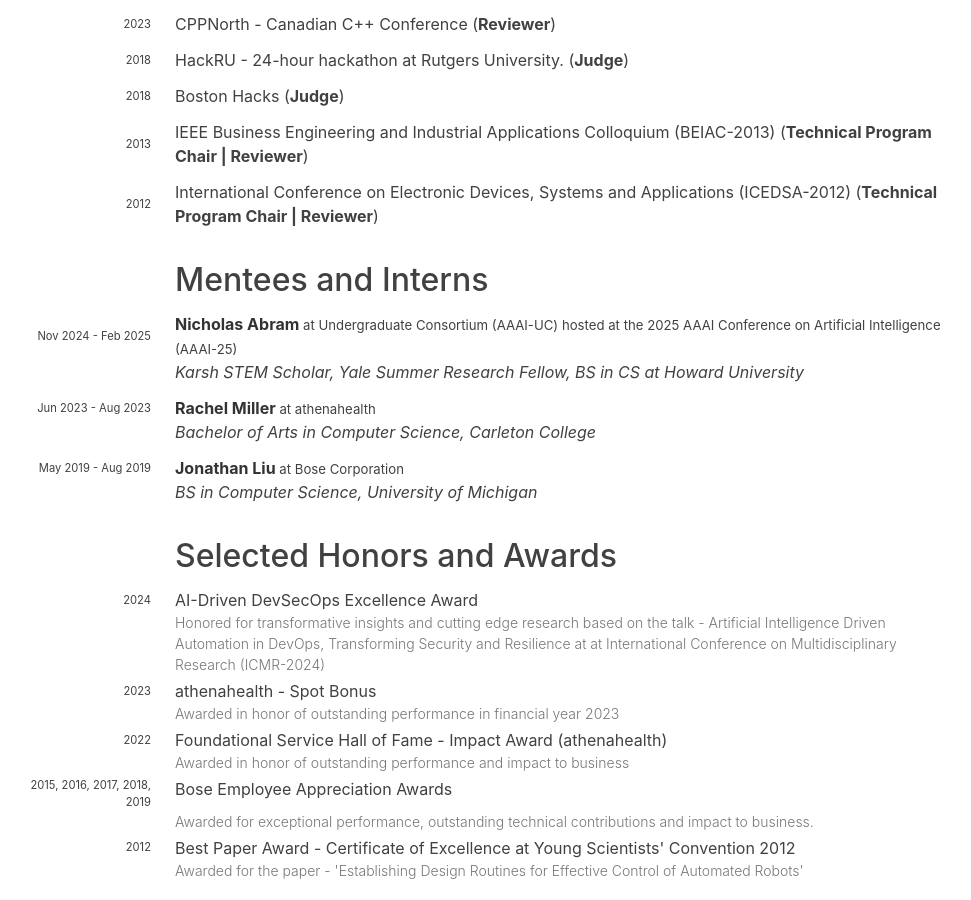
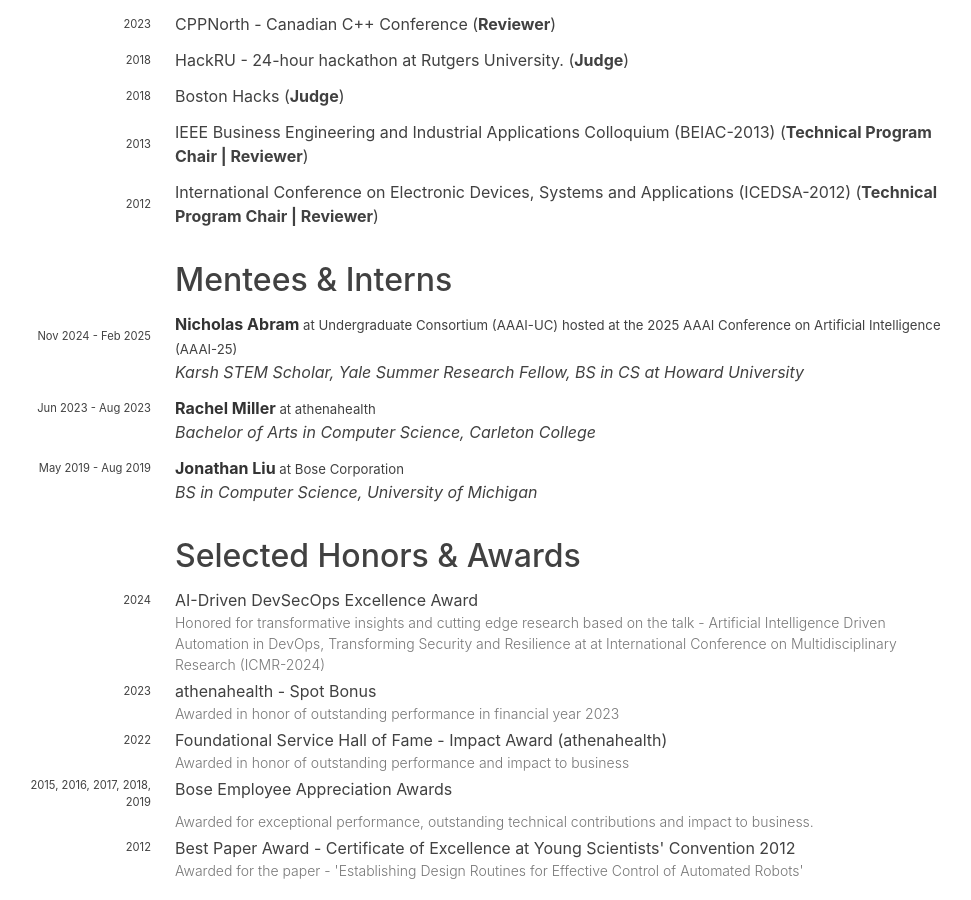
Before and after one commit to hariharanragothaman/hariharanragothaman.github.io, a Jekyll site: the page built from cv.md, in a window 1280 px wide and 900 px high, scrolled down 6406 px. Shown: the whole window, without its empty margins (157-1128 px from the left). Built offline with Jekyll 4.4.1, drawn with Linux system fonts in a browser that asks for light colours; nearby versions of some CDN libraries; some web fonts are replaced.

Commit message:
Polishes and Updates

```diff
--- a/cv.md
+++ b/cv.md
@@ -102,7 +102,7 @@
 {% include cv/university_lectures.html talk=title %}
 {% endfor %}
 
-## Mentees and Interns
+## Mentees & Interns
 
 {::nomarkdown}
 {% for mentee in site.data.mentoring %}
@@ -110,7 +110,7 @@
 {% endfor %}
 {:/}
 
-## Selected Honors and Awards
+## Selected Honors & Awards
 
 {% for award in site.data.awards %}
 {% include cv/award.html award=award %}
```
